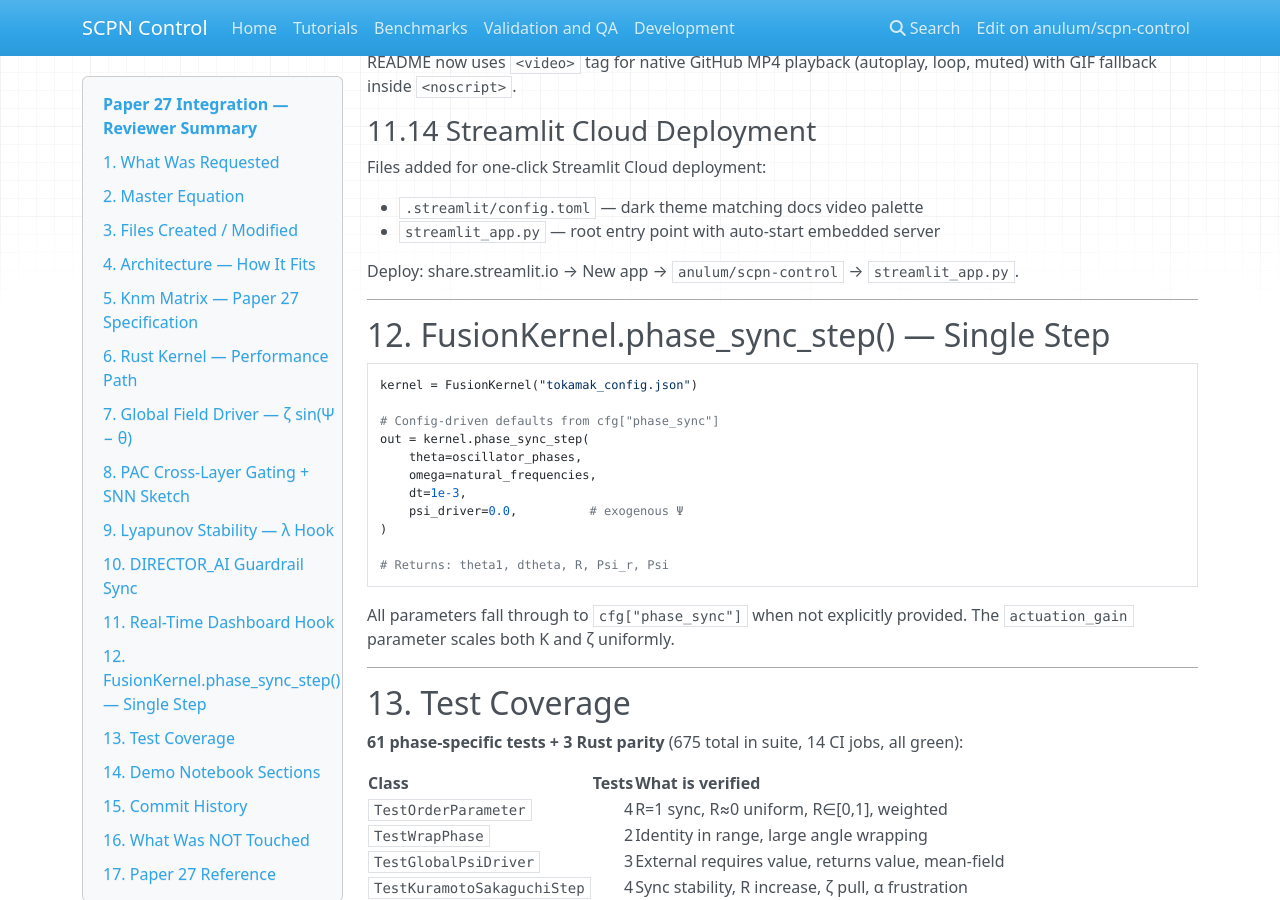
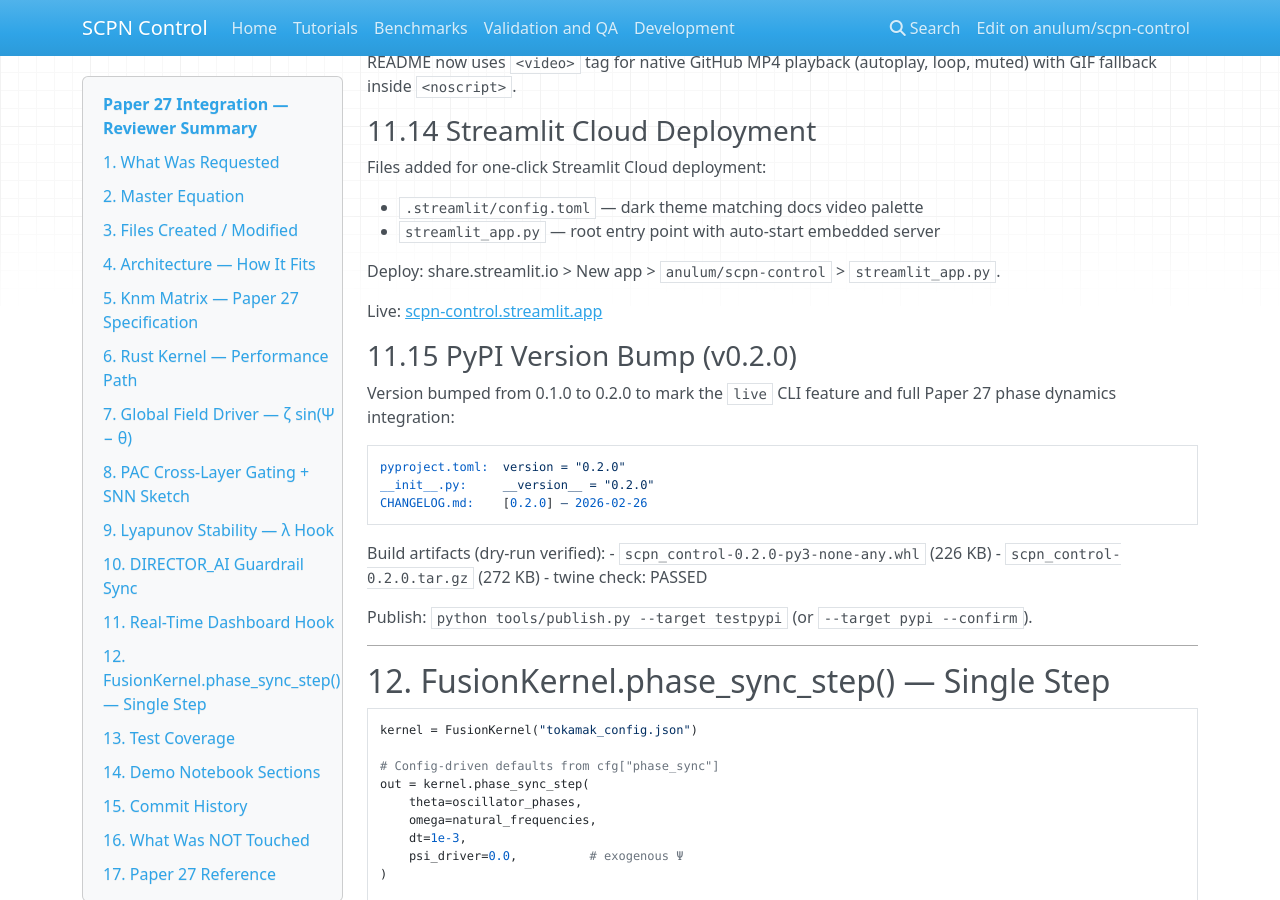
Before and after one commit to anulum/scpn-control, an MkDocs documentation site: the page built from docs/REVIEWER_PAPER27_INTEGRATION.md, in a window 1280 px wide and 900 px high, scrolled down 12948 px. Built offline with MkDocs 1.6.1, drawn with Linux system fonts in a browser that asks for light colours; nearby versions of some CDN libraries.

Commit message:
release: bump v0.2.0 — Streamlit Cloud link, PyPI build verified
- Version 0.1.0 -> 0.2.0 (pyproject.toml + __init__.py)
- CHANGELOG.md with full v0.2.0 release notes
- Streamlit Cloud badge + live link in README
- Fix Unicode in publish.py and cli.py for Windows cp1250
- Reviewer doc sections 11.15 (PyPI bump)

Co-Authored-By: Claude Opus 4.6 <noreply@anthropic.com>

````diff
--- a/docs/REVIEWER_PAPER27_INTEGRATION.md
+++ b/docs/REVIEWER_PAPER27_INTEGRATION.md
@@ -655,7 +655,27 @@ Files added for one-click Streamlit Cloud deployment:
 - `.streamlit/config.toml` — dark theme matching docs video palette
 - `streamlit_app.py` — root entry point with auto-start embedded server
 
-Deploy: share.streamlit.io → New app → `anulum/scpn-control` → `streamlit_app.py`.
+Deploy: share.streamlit.io > New app > `anulum/scpn-control` > `streamlit_app.py`.
+
+Live: [scpn-control.streamlit.app](https://scpn-control.streamlit.app)
+
+### 11.15 PyPI Version Bump (v0.2.0)
+
+Version bumped from 0.1.0 to 0.2.0 to mark the `live` CLI feature and full
+Paper 27 phase dynamics integration:
+
+```
+pyproject.toml:  version = "0.2.0"
+__init__.py:     __version__ = "0.2.0"
+CHANGELOG.md:    [0.2.0] — 2026-02-26
+```
+
+Build artifacts (dry-run verified):
+- `scpn_control-0.2.0-py3-none-any.whl` (226 KB)
+- `scpn_control-0.2.0.tar.gz` (272 KB)
+- twine check: PASSED
+
+Publish: `python tools/publish.py --target testpypi` (or `--target pypi --confirm`).
 
 ---
 
--- a/pyproject.toml
+++ b/pyproject.toml
@@ -4,7 +4,7 @@ build-backend = "setuptools.build_meta"
 
 [project]
 name = "scpn-control"
-version = "0.1.0"
+version = "0.2.0"
 description = "SCPN Control — Neuro-symbolic Stochastic Petri Net controller for plasma control"
 authors = [
     {name = "Miroslav Sotek"},
--- a/src/scpn_control/__init__.py
+++ b/src/scpn_control/__init__.py
@@ -1,2 +1,2 @@
 """scpn-control: Neuro-symbolic Stochastic Petri Net controller."""
-__version__ = "0.1.0"
+__version__ = "0.2.0"
````
Also changed, not shown: CHANGELOG.md (+25 -0 lines), README.md (+9 -7 lines), 1 other file.
